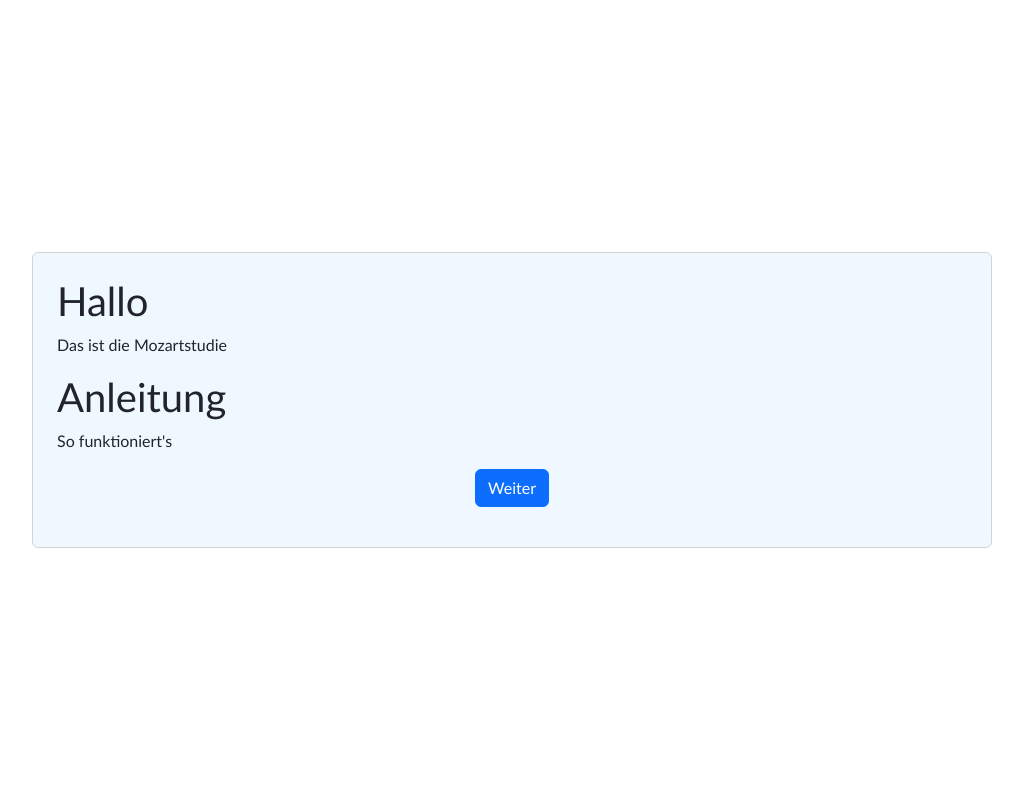
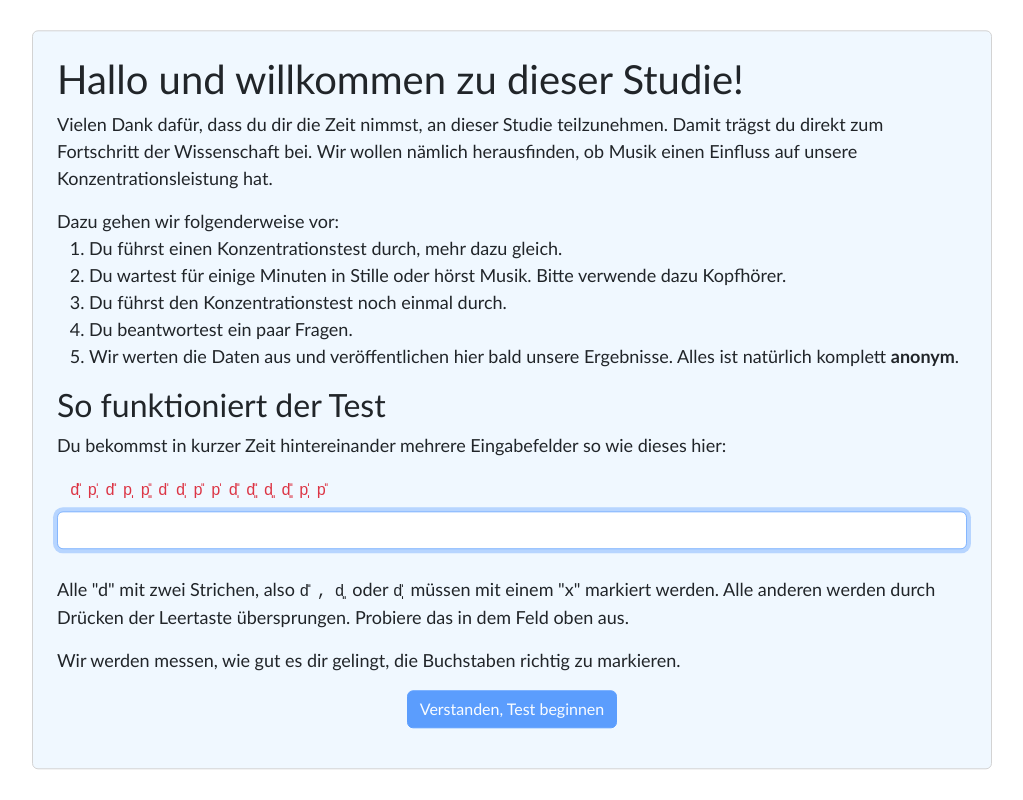
Before and after one commit to elimatao/mozartstudie, a React (Create React App) app: page / in a window 1280 px wide. Shown: the whole page, without its empty margins (128-1151 px from the left). Built offline with nearby package versions, Linux system fonts and the light colour scheme.

Commit message:
Viele kleine Änderungen... (Ich muss mir angewöhnen, kleinere Commits zu machen.)

```diff
--- a/public/style.css
+++ b/public/style.css
@@ -1,6 +1,6 @@
 .App {
   font-family: Calibri;
-
+  font-size: 18px;
   margin: 0;
   position: absolute;
   min-width: 75%;
--- a/src/App.js
+++ b/src/App.js
@@ -10,7 +10,7 @@ import {Button} from "./utils";
 
 export default function App() { // "export default" Macht die Funktion für andere Module verfügbar und zur Hauptfunktion des Moduls.
     const [activeDiv, setActiveDiv] = useState(config.startDiv); // 2 ist gedacht, damit der Test als erstes erscheint.
-    const [globTestProgress, setGlobTestProgress] = useState(0); // Wie viele Tests (Zeile mit d und p) wurden insgesamt durchgeführt.
+    const [globTestProgress, setGlobTestProgress] = useState(1); // Wie viele Tests (Zeile mit d und p) wurden insgesamt durchgeführt. 1 fixt bug
     const [windowSizeOk, setWindowSizeOk] = useState(satisfiesScreenSizeRequirement());
 
     // Struktur der Studie
--- a/src/Constants.js
+++ b/src/Constants.js
@@ -1,20 +1,3 @@
-const prod = {
-    url: "https://elia-doumerc.herokuapp.com/",
-    test1:{
-        duration: 10,
-        reps: 10
-    },
-    test2:{
-        duration: 10,
-        reps: 10
-    },
-    startDiv: 0,
-    music:{
-        controls: 0,
-        duration: 300
-    },
-    minWidth: 980
-};
 const dev = {
     url: "http://localhost:5000/",
     test1:{
@@ -25,7 +8,7 @@ const dev = {
         duration: 3,
         reps: 2
     },
-    startDiv: 0,
+    startDiv: 0, // #######################################
     music: {
         controls: 2,
         duration: 5
@@ -33,4 +16,23 @@ const dev = {
     minWidth: 980
 };
 
+
+const prod = {
+    url: "https://elia-doumerc.herokuapp.com/",
+    test1:{
+        duration: 15,
+        reps: 14
+    },
+    test2:{
+        duration: 15,
+        reps: 14
+    },
+    startDiv: 0,
+    music:{
+        controls: 0,
+        duration: 360
+    },
+    minWidth: 980
+};
+
 export const config = process.env.NODE_ENV === "development" ? dev : prod;
--- a/src/Form.js
+++ b/src/Form.js
@@ -51,11 +51,10 @@ export default function Form({handleDivChange}){
                     <label className="" htmlFor="enjoyedMedia">Wie hat dir die Musik gefallen?</label>
                     <div className="">
                         <select className="form-control" id="enjoyedMedia">
-                            <option value="5" selected>Hat mir sehr gefallen</option>
-                            <option value="4">OK</option>
-                            <option value="3">Besser als Unterricht</option>
-                            <option value="2">Laaaangweilig</option>
-                            <option value="1">Schlimmste Zeit meines Lebens</option>
+                            <option value="4" selected>Hat mir sehr gefallen</option>
+                            <option value="3">Hat mir eher gefallen</option>
+                            <option value="2">Hat mir eher nicht gefallen</option>
+                            <option value="1">Hat mir überhaupt nicht gefallen</option>
                         </select>
                     </div>
                 </div>
--- a/src/Music.js
+++ b/src/Music.js
@@ -5,10 +5,11 @@ import {config} from "./Constants";
 export default function Music({handleDivChange}){
     let mediaOptions = [{
         name: "Mozart",
-        youtubeId: "OkFyG6Xg2i0"
+        youtubeId: "FncKQV-jTpM"
     }, {
         name: "Quevedo",
         youtubeId: "FflHntvNFx4"
+        //youtubeId: "PLiZIqm1jS_xuEFuTWc1D1ZDWUlVu0B2-f"
     },{
         name: "Queen",
         youtubeId: "lD5J-lroElM"
@@ -31,7 +32,7 @@ export default function Music({handleDivChange}){
 
     if (media["name"] === ""){
         return (
-            <p>Please wait: {<CountDown duration={config.music.duration} func={() => {saveData(media["name"]); handleDivChange();}}/>} seconds remaining.</p>
+            <p>Bitte warte: {<CountDown duration={config.music.duration} func={() => {saveData(media["name"]); handleDivChange();}}/>} Sekunden verbleibend.</p>
         )
     }
 
--- a/src/StaticContent.js
+++ b/src/StaticContent.js
@@ -1,12 +1,83 @@
 import {Button} from "./utils";
+import {generateRandString} from "./utils";
+import {useState} from "react";
 
 export function Introduction({handleDivChange}){
+    const [inputStr, setInputStr] = useState("");
+    const solutionStr = "  x   x    x   ";
+    // d&#782;&#809;p&#781;&#809;d&#782;p&#809;p&#782;&#840;d&#781;d&#781;&#809;p&#782;p&#781;d&#782;&#809;d&#782;&#840;d&#840;d&#782;&#840;p&#781;&#809;p&#782;
+    const str = ["d\u{30E}\u{329}", "p\u{30D}\u{329}", "d\u{30E}", "p\u{329}", "p\u{30E}\u{348}", "d\u{30D}", "d\u{30D}\u{329}",
+        "p\u{30E}", "p\u{30D}", "d\u{30E}\u{329}", "d\u{30E}\u{348}", "d\u{348}", "d\u{30E}\u{348}", "p\u{30D}\u{329}", "p\u{30E}"];
+
+    let inputCorrect = true;
+
+    var renderedStr = str.map((c, i)=>{
+        if(inputStr[i] === solutionStr[i]){
+            return <span className={"text-success"}>{c}</span>;
+        }
+        else{
+            inputCorrect = false;
+            return <span className={"text-danger"}>{c}</span>;
+        }
+    })
+
+    return(
+        <div style={{maxWidth: "1096px"}}>
+            <h1>Hallo und willkommen zu dieser Studie!</h1>
+            <p>Vielen Dank dafür, dass du dir die Zeit nimmst, an dieser Studie teilzunehmen. Damit trägst du direkt zum Fortschritt der Wissenschaft bei.
+                Wir wollen nämlich herausfinden, ob Musik einen Einfluss auf unsere Konzentrationsleistung hat.
+            </p>
+            <p>Dazu gehen wir folgenderweise vor:
+                <ol>
+                    <li>Du führst einen Konzentrationstest durch, mehr dazu gleich.</li>
+                    <li>Du wartest für einige Minuten in Stille oder hörst Musik. Bitte verwende dazu Kopfhörer.</li>
+                    <li>Du führst den Konzentrationstest noch einmal durch.</li>
+                    <li>Du beantwortest ein paar Fragen.</li>
+                    <li>Wir werten die Daten aus und veröffentlichen hier bald unsere Ergebnisse. Alles ist natürlich komplett <b>anonym</b>.</li>
+                </ol>
+            </p>
+            <h2>So funktioniert der Test</h2>
+            <p>Du bekommst in kurzer Zeit hintereinander mehrere Eingabefelder so wie dieses hier:</p>
+
+            <div className="form-group">
+                <label htmlFor="test-1" className="concentration-test-text pb-2" style={{paddingLeft: '13px'}} >
+                    {renderedStr}
+                </label>
+                <input autoFocus className="concentration-test-text form-control" id="test-input" type="text" onKeyUp={()=>{
+                    setInputStr(document.getElementById("test-input").value);
+                }}/>
+            </div>
+            <br />
+            <p>
+                Alle "d" mit zwei Strichen, also <span className={"concentration-test-text"}>d&#782;,d&#840;</span>oder <span className={"concentration-test-text"}>d&#781;&#809;</span>
+                müssen mit einem "x" markiert werden. Alle anderen werden durch Drücken der Leertaste übersprungen. Probiere das in dem Feld oben aus.
+            </p>
+            Wir werden messen, wie gut es dir gelingt, die Buchstaben richtig zu markieren.
+
+            <Button handleClick={handleDivChange} isDisabled={!inputCorrect}>Verstanden, Test beginnen</Button>
+        </div>
+    );
     return(
         <>
-            <h1>Hallo</h1>
-            <p>Das ist die Mozartstudie</p>
-            <h1>Anleitung</h1>
-            <p>So funktioniert's</p>
+            <h1>Willkommen zum Konzentrationstest!</h1>
+
+            <p>Dieser Test ist ein d2-Test. Das bedeutet, dass du versuchen musst,
+                in kürzester Zeit so viele ds mit zwei Strichen wie möglich zu markieren.
+                BITTE BEACHTE: Es können sowohl zwei Striche oben oder zwei Striche unten als auch ein Strich oben und ein Strich unten sein!
+                Weitere Zeichen, die auftauchen können, sind ds mit jeweils ein, drei oder vier Strichen
+                oder ps mit ein, zwei, drei oder vier Strichen.</p>
+
+            <p>FOTO (am besten direkt ein Screenshot von einem gemachten Test)</p>
+
+            <p>Der Test ist in 14 Zeilen mit jeweils 56 Zeichen aufgeteilt. Dabei hast du für jede Zeile 10 Sekunden Zeit.
+                Danach wird automatisch auf die nächste gewechselt. Um die ds mit zwei Strichen zu markieren,
+                kannst du jeden beliebigen Buchstaben drücken. Um ein Zeichen zu überspringen, drücke die Leertaste.
+                Versuche keine Fehler zu machen und keine ds mit zwei Strichen zu überspringen. Sollte das doch passieren,
+                mache einfach weiter.</p>
+
+            <p>Danach wirst du ca. 6 Minuten lang Musik drei verschiedener Stilrichtungen hören oder in Stille verbringen.
+                Was du hörst, wird zufällig generiert. Anschließend wird der Test wiederholt.</p>
+
             <Button handleClick={handleDivChange}>Weiter</Button>
         </>
    );
@@ -15,8 +86,7 @@ export function Introduction({handleDivChange}){
 export function Conclusion(){
     return(
         <>
-            <h1>Tschüss</h1>
-            <p>Vielen Dank für deine Teilnahme</p>
+            <h1>Vielen Dank für deine Teilnahme!</h1>
             <p>Du kannst dieses Fenster jetzt schließen.</p>
         </>
     );
--- a/src/Test.js
+++ b/src/Test.js
@@ -1,6 +1,7 @@
 import {Button} from "./utils";
 import {useState} from "react";
 import {CountDown} from "./utils";
+import {generateRandString} from "./utils";
 
 export default function Test({handleDivChange, globTestProgress, reps, duration, startState=0}){
 
@@ -69,26 +70,3 @@ function evalInput(input, solution, id){
     sessionStorage.setItem("testData", JSON.stringify(testData));
 
 }
-
-function generateRandString(){
-    const strLen = 56
-    const characters = ['d', 'p']
-    const modifiers = ['\u{0348}', '\u{030D}\u{0329}', '\u{030E}',
-        '\u{0329}', '\u{030D}', '\u{030D}\u{0348}', '\u{030E}\u{0329}', '\u{030E}\u{0348}']
-
-    let randString = "";
-    let solutionString = "";
-
-    for (let i=0;i<strLen;i++){
-        let posCharacter = Math.floor(Math.random() * characters.length);
-        let posModifier = Math.floor(Math.random() * modifiers.length);
-
-        if(posCharacter === 0 && posModifier <= 2){
-            solutionString += "x";
-        } else{
-            solutionString += " ";
-        }
-        randString += characters[posCharacter] + modifiers[posModifier];
-    }
-    return {solutionString, randString};
-}
--- a/src/utils.js
+++ b/src/utils.js
@@ -21,3 +21,27 @@ export function CountDown({duration, func}){
     setRemTime(duration); // Bereitet den Counter für den nächsten Aufruf vor
     return func();
 }
+
+export function generateRandString(strLen=56){
+    const goodChars = ['d\u{0348}', 'd\u{030D}\u{0329}', 'd\u{030E}']
+    const badChars = ['d\u{0329}', 'd\u{030D}', 'd\u{030D}\u{0348}', 'd\u{030E}\u{0329}', 'd\u{030E}\u{0348}',
+        'p\u{0348}', 'p\u{030D}\u{0329}', 'p\u{030E}', 'p\u{0329}',
+        'p\u{030D}', 'p\u{030D}\u{0348}', 'p\u{030E}\u{0329}', 'p\u{030E}\u{0348}']
+
+    let randString = "";
+    let solutionString = "";
+
+    for (let i=0;i<strLen;i++){
+        // decide whether good or bad.
+        if(Math.random() < 0.25){ // Verteilung: 1/4
+            let posChar = Math.floor(Math.random() * goodChars.length);
+            solutionString += "x";
+            randString += goodChars[posChar];
+        } else{
+            let posChar = Math.floor(Math.random() * badChars.length);
+            solutionString += " ";
+            randString += badChars[posChar];
+        }
+    }
+    return {solutionString, randString};
+}
```
